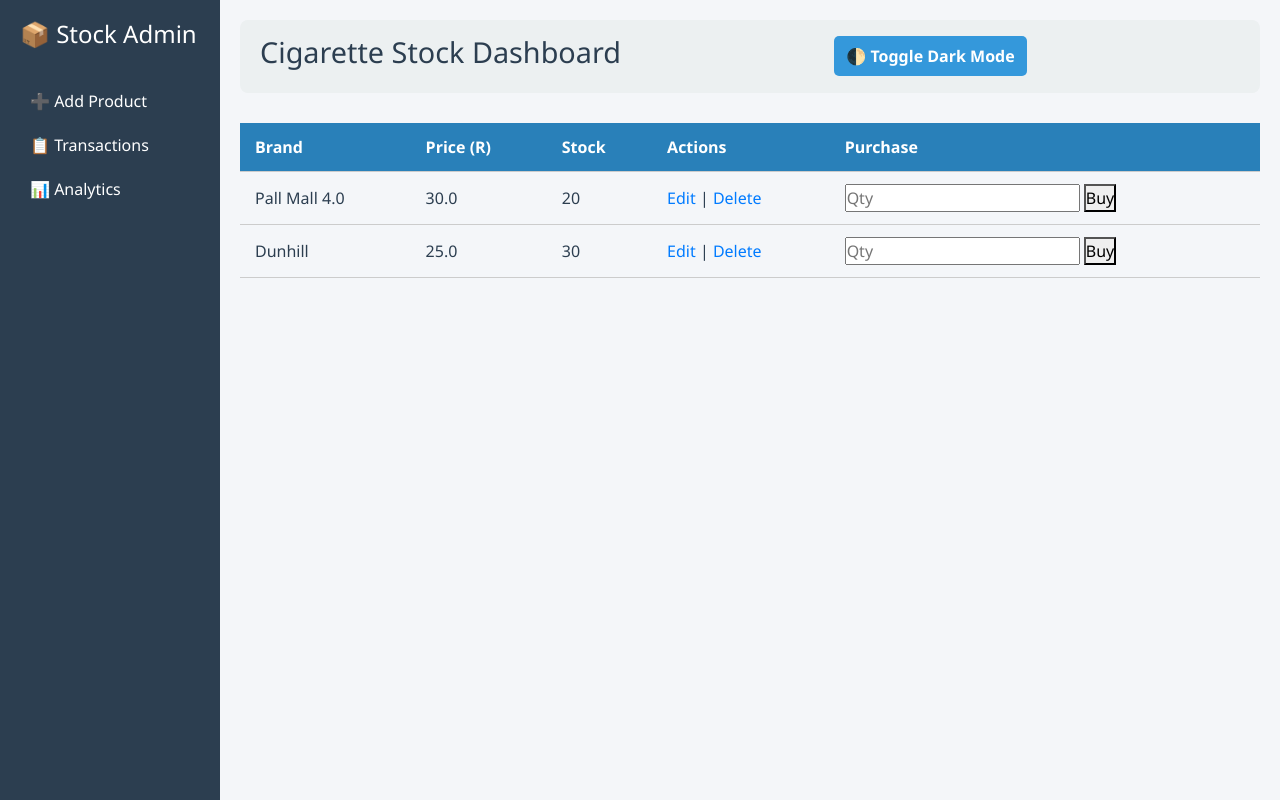
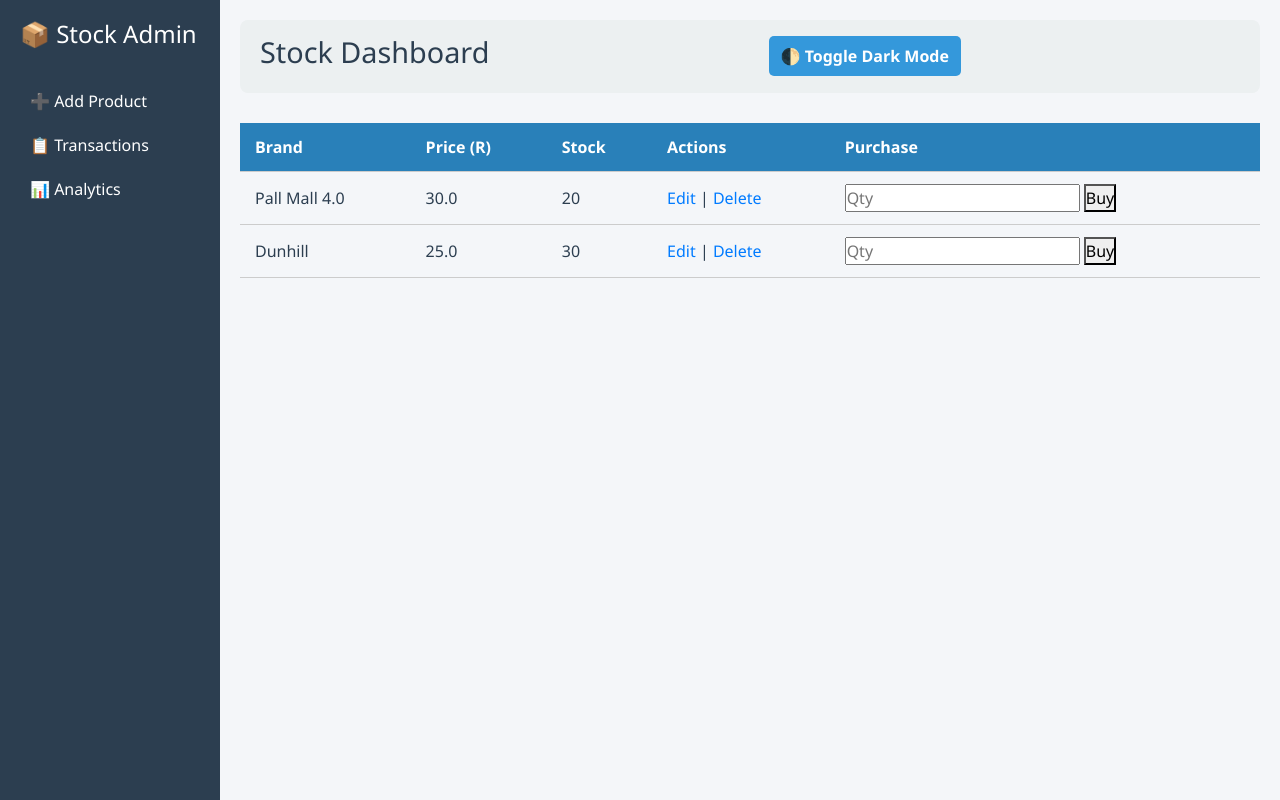
Before and after one commit to MandisaBiyela/Cigarette_Vending_Machine, a Flask app: page / in a window 1280 px wide. Run offline with Flask 3, Linux system fonts and the light colour scheme; data comes from the database, SQL or seed files in the repository.

Commit message:
Update dashboard.html

```diff
--- a/templates/dashboard.html
+++ b/templates/dashboard.html
@@ -19,7 +19,7 @@
     <!-- Main Content -->
     <main class="main-content">
       <header class="dashboard-header">
-        <h1>Cigarette Stock Dashboard</h1>
+        <h1>Stock Dashboard</h1>
         <div class="header-actions">
           <button id="toggle-dark">🌓 Toggle Dark Mode</button>
          </div>
```
